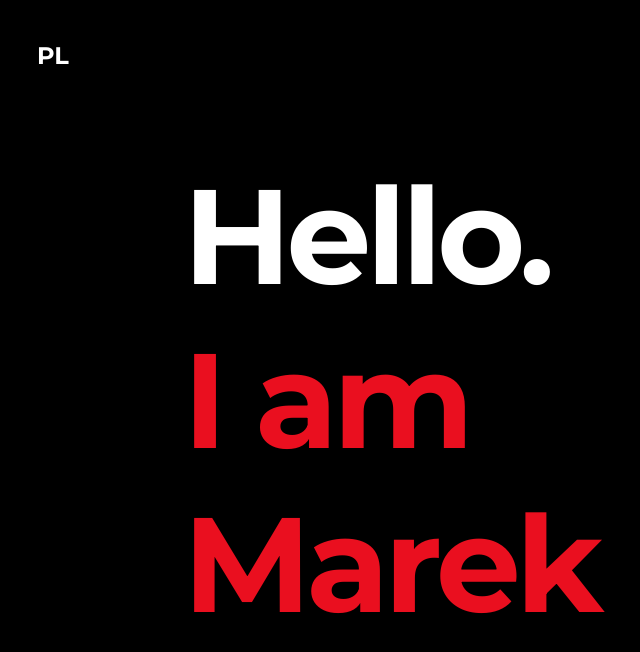
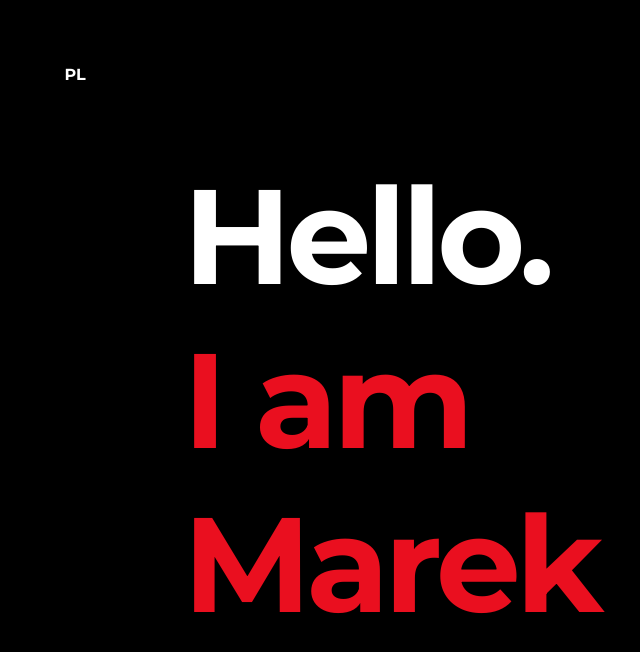
Before and after one commit to Marek-Barela/Portfolio-2021, a React (Create React App) app: page / in a window 1280 px wide. Shown: the top 652 px of the page, without its empty margins (9-649 px from the left). Built offline with nearby package versions, Linux system fonts and the light colour scheme.

Commit message:
styling for language button and back button updated

```diff
--- a/src/components/GoBackButton/GoBackButton.module.css
+++ b/src/components/GoBackButton/GoBackButton.module.css
@@ -1,11 +1,11 @@
 .button {
   position: fixed;
-  top: 40px;
-  right: 40px;
+  top: 8%;
+  right: 5%;
   background-color: transparent;
   border: none;
   font-weight: 600;
-  font-size: 2vmin;
+  font-size: 13px;
   letter-spacing: 1px;
   height: 20px;
   width: 62px;
@@ -13,5 +13,5 @@
 }
 
 .button:hover {
-  right: 60px;
+  right: 7%;
 }
--- a/src/components/LanguageSwitch/LanguageSwitch.module.css
+++ b/src/components/LanguageSwitch/LanguageSwitch.module.css
@@ -1,10 +1,10 @@
 .button {
   background-color: transparent;
   font-weight: 700;
-  font-size: 3vmin;
+  font-size: 16px;
   position: fixed;
-  top: 40px;
-  left: 40px;
+  top: 8%;
+  left: 5%;
   width: 40px;
   height: 20px;
   border: none;
```
